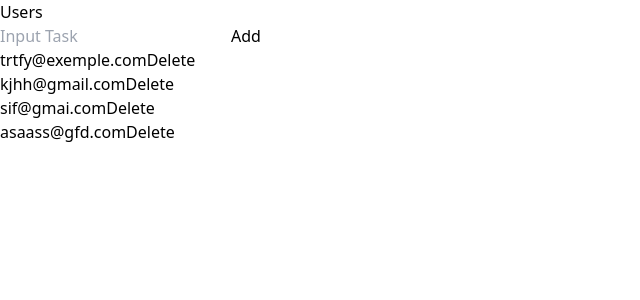
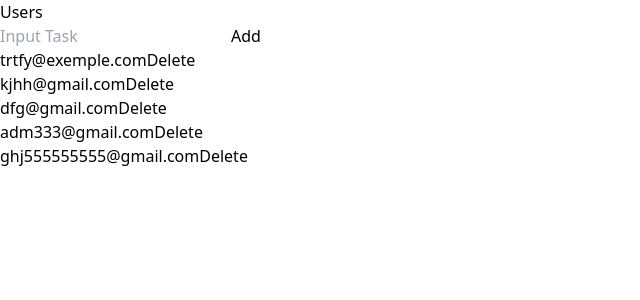
Before and after one commit to Viacheslav-ua/use-r-19, a React (Vite) app: page / in a window 1280 px wide. Shown: the top 300 px of the page, without its empty margins (0-640 px from the left). Built offline with nearby package versions, Linux system fonts and the light colour scheme; data requests are answered from the project's data file.

Commit message:
Using useTransition

```diff
--- a/db.json
+++ b/db.json
@@ -10,12 +10,16 @@
       "email": "kjhh@gmail.com"
     },
     {
-      "id": "849c7844-af58-4216-989f-4ff59e11c73b",
-      "email": "sif@gmai.com"
+      "id": "dfe493ad-33b6-489b-a810-92464605a123",
+      "email": "dfg@gmail.com"
     },
     {
-      "id": "8c563adf-7d11-4e7c-9bac-580d98f7e420",
-      "email": "asaass@gfd.com"
+      "id": "04b69122-3418-4a41-ba61-d3810e524b2e",
+      "email": "adm333@gmail.com"
+    },
+    {
+      "id": "d71f2a6b-f418-4bae-ac70-d3258e7aa578",
+      "email": "ghj555555555@gmail.com"
     }
   ]
 }
--- a/src/pages/users/ui/UserForm.tsx
+++ b/src/pages/users/ui/UserForm.tsx
@@ -1,4 +1,4 @@
-import { FC, useState } from "react"
+import { FC, useState, useTransition } from "react"
 import { createUser } from "../../../shared/api"
 
 interface CreateUserFormProps {
@@ -8,15 +8,21 @@ interface CreateUserFormProps {
 export const CreateUserForm: FC<CreateUserFormProps> = ({ refetchUsers }) => {
 
   const [email, setEmail] = useState('')
+  const [isPending, startTransition] = useTransition()
 
   const handleSubmit = async (e: React.FormEvent) => {
     e.preventDefault()
-    await createUser({
-      id: crypto.randomUUID(),
-      email,
+    startTransition(async () => {
+      await createUser({
+        id: crypto.randomUUID(),
+        email,
+      })
+      startTransition(() => {
+        refetchUsers()
+        setEmail('')
+      })
+
     })
-    refetchUsers()
-    setEmail('')
   }
 
   return (
@@ -26,10 +32,15 @@ export const CreateUserForm: FC<CreateUserFormProps> = ({ refetchUsers }) => {
         placeholder="Input Task"
         type="email"
         value={email}
+        disabled={isPending}
         onChange={e => setEmail(e.target.value)}
       />
-      <button type="submit" className="bg-blue-500 hover:bg-blue-700 text-white
-          font-bold py-2 px-4 rounded" >Add</button>
+      <button
+        type="submit"
+        className="bg-blue-500 hover:bg-blue-700 text-white
+          font-bold py-2 px-4 rounded disabled:bg-gray-400"
+        disabled={isPending}
+      >Add</button>
     </form>
   )
 }
--- a/src/pages/users/ui/UsersPage.tsx
+++ b/src/pages/users/ui/UsersPage.tsx
@@ -18,7 +18,7 @@ export function UsersPage() {
     <main className="container mx-auto p-4 pt-10">
       <h1 className="text-3xl font-bold underline mb-8">Users</h1>
       <CreateUserForm refetchUsers={refetchUsers}/>
-      <Suspense fallback={<div>Loading...</div>}>
+      <Suspense fallback={<div className="text-red-600">Loading...</div>}>
         <UsersList usersPromise={usersPromise} />
       </Suspense>
     </main>
```
